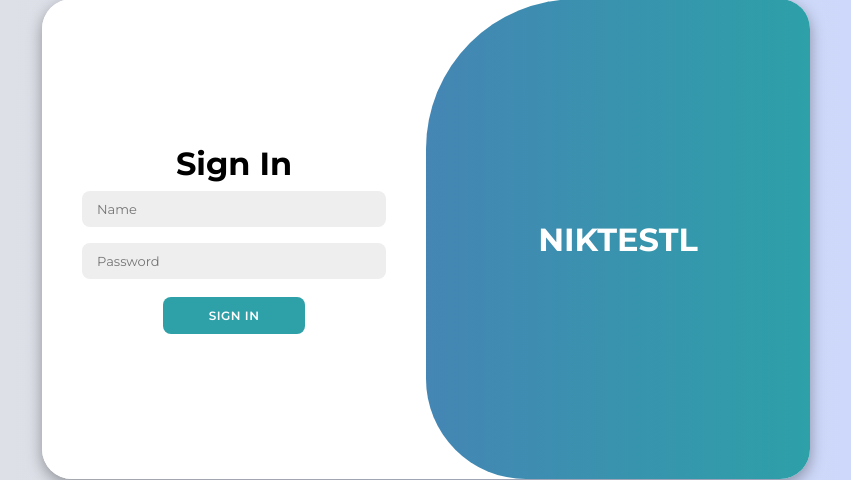
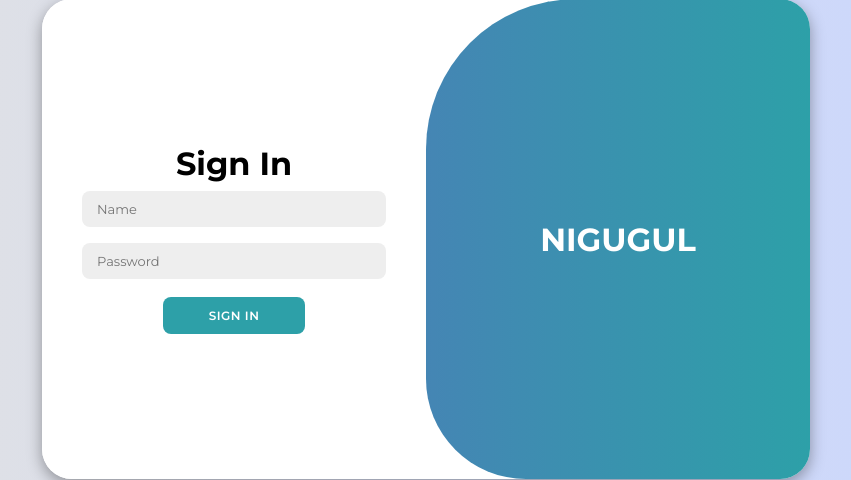
Before and after one commit to Nikhilkathale741/PCCM-2, a Django app: page /login in a window 1280 px wide. Shown: the part 161-641 px from the top of the page, without its empty margins (214-1065 px from the left). Run offline with Django 5.2, Linux system fonts and the light colour scheme.

Commit message:
Update login.htmlgugutes

```diff
--- a/PCCM/pccm_website/templates/pccm_website/login.html
+++ b/PCCM/pccm_website/templates/pccm_website/login.html
@@ -31,7 +31,7 @@
             <button class="hidden" id="login">Sign In</button>
           </div>
           <div class="toggle-panel toggle-right">
-            <h1>NIKTESTL</h1>
+            <h1>NIGUGUL</h1>
           </div>
         </div>
       </div>
```
